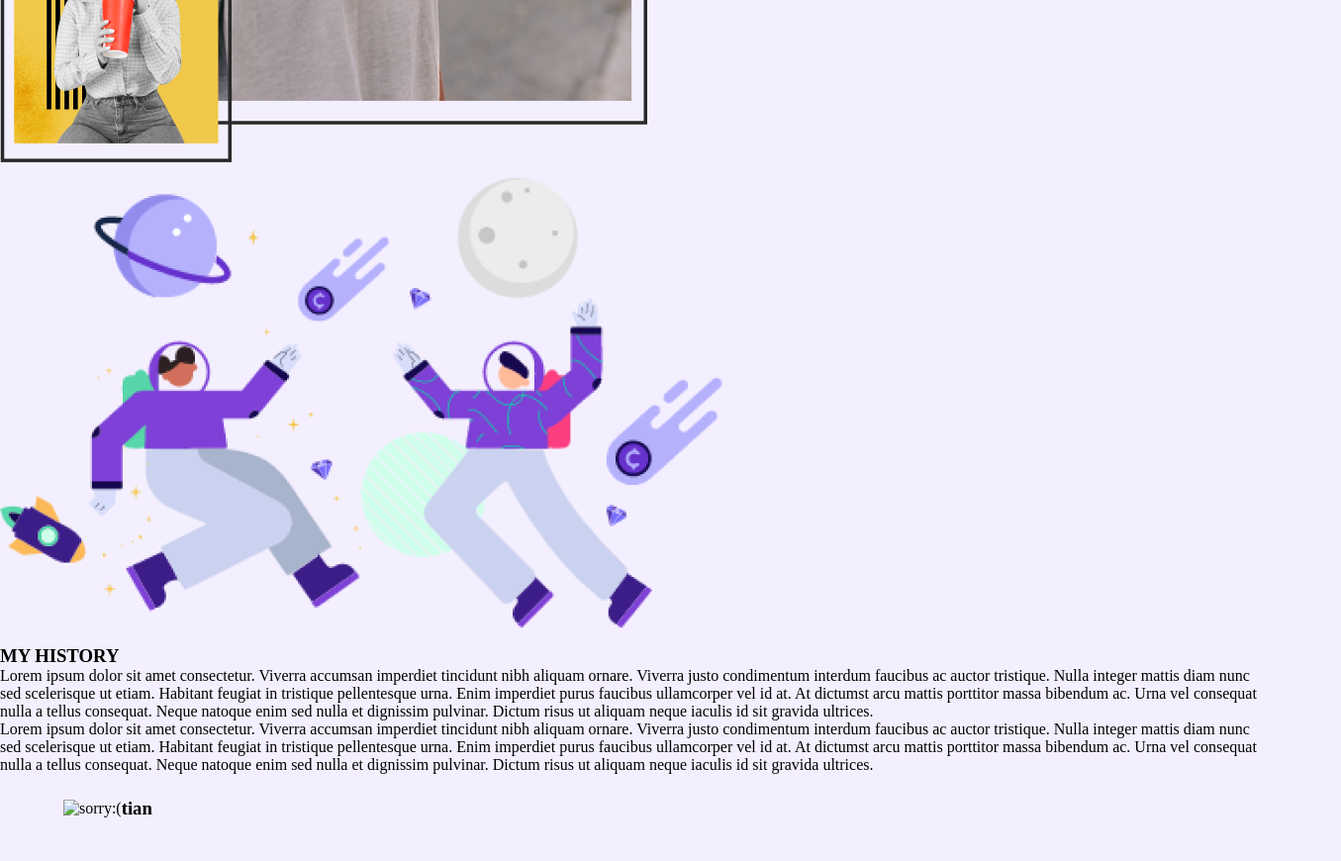
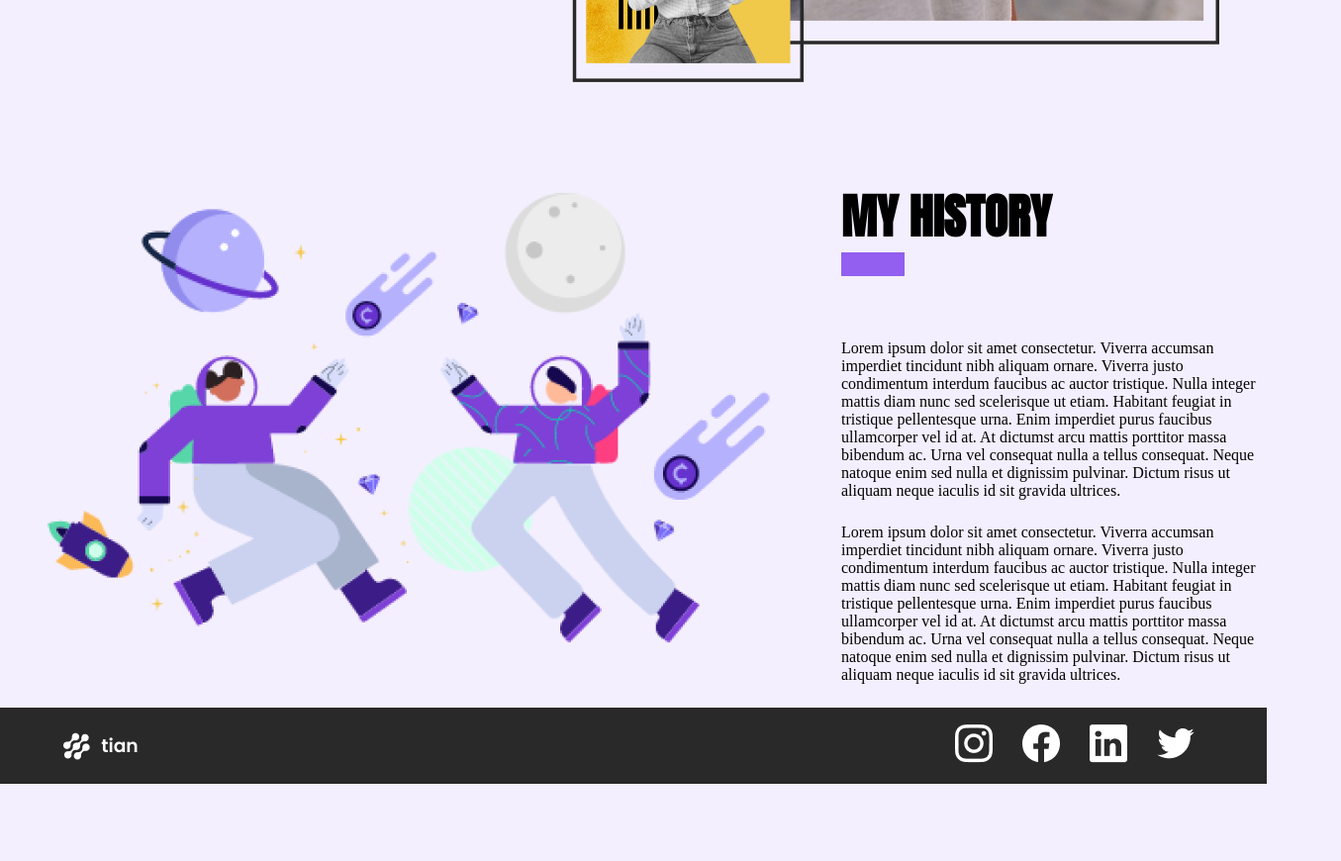
Before and after one commit to Vladimir0000000/dz-10, a website: page project/index.html in a window 1280 px wide. Shown: the part 1560-2430 px from the top of the page at 99% size, 1355 px wide, since content can reach past the window. After the commit the page ends 2352 px from the top, so only its background shows below. Drawn offline with Linux system fonts and the light colour scheme.

Commit message:
full bilding project

```diff
--- a/project/index.html
+++ b/project/index.html
@@ -11,7 +11,7 @@
 
     <body>
         <header class="header">
-            <div class="logo-weapper">
+            <div class="logo-wrapper">
                 <img class="logo" src="./public/icons/Group 1.png" alt="sorry:(">
                 <h3 class="logo-title">tian</h3>
             </div>
@@ -47,9 +47,10 @@
             </div>
 
             <div class="andrea-mendez">
-                <div class="description-block">
+                <div class="description-block-1">
                     <div class="description-title__wrapper">
                         <h3 class="description-title">ANDREA MENDEZ</h3>
+
                         <div class="purple-block"></div>
                     </div>
 
@@ -69,9 +70,10 @@
                     <img class="spase-img" src="./public/images/Moneyverse Crypto Galaxy 2.png" alt="Sorry:(">
                 </div>
 
-                <div class="description-block">
+                <div class="description-block-2">
                     <div class="description-title__wrapper">
                         <h3 class="description-title">MY HISTORY</h3>
+
                         <div class="purple-block"></div>
                     </div>
 
@@ -84,26 +86,27 @@
         </main>
 
         <footer class="footer">
-            <div class="logo-weapper">
-                <img class="logo" src="#" alt="sorry:(">
+            <div class="logo-wrapper">
+                <img class="logo" src="./public/icons/Group 2.png" alt="sorry:(">
+
                 <h3 class="logo-title">tian</h3>
             </div>
 
             <div class="footer__nav-wrapper">
                 <a href="#" class="footer__nav">
-                    <img src="" alt="" class="footer__nav-item">
+                    <img src="./public/icons/instagram.png" alt="Sorry:(" class="footer__nav-item">
                 </a>
 
                 <a href="#" class="footer__nav">
-                    <img src="" alt="" class="footer__nav-item">
+                    <img src="./public/icons/facebook.png" alt="Sorry:(" class="footer__nav-item">
                 </a>
 
                 <a href="#" class="footer__nav">
-                    <img src="" alt="" class="footer__nav-item">
+                    <img src="./public/icons/linkedin.png" alt="Sorry:(" class="footer__nav-item">
                 </a>
 
                 <a href="#" class="footer__nav">
-                    <img src="" alt="" class="footer__nav-item">
+                    <img src="./public/icons/twitter.png" alt="Sorry:(" class="footer__nav-item">
                 </a>
             </div>
         </footer>
--- a/project/styles/style.css
+++ b/project/styles/style.css
@@ -26,15 +26,27 @@ body{
     border-bottom: 2px solid var(--secondary-color);
 }
 
-.logo-weapper{
+.logo-wrapper{
     display: flex;
     align-items: center;
     margin: var(--margin-m);
     margin-left: var(--margin-xl);
 }
 
+.logo-title {
+    font-family: var( --font-family-secondary);
+    margin-left: var(--margin-s);
+}
+
 .nav-item {
     padding: var(--padding-m);
+    font-family: var(--font-family-secondary);
+}
+
+.nav-item:hover{
+    color: var(--color);
+    border-color: currentColor;
+    background-color: var(--secondary-color);
 }
 
 .button-wrapper {
@@ -46,12 +58,27 @@ body{
     color: var(--secondary-color);
     background-color: var(--color);
     padding: var(--padding-s);
+    font-family: var(--font-family-secondary);
+    cursor: pointer;
+}
+
+.button:hover{
+  color: var(--color);
+  border-color: currentColor;
+  background-color: var(--secondary-color);
+}
+
+.button:active {
+    transform: translateY(1px);
+    filter: saturate(150%);
 }
 
 .product-designer{
     display: flex;
     justify-content: space-between;
     height: 90vh;
+    border-bottom: 2px solid #292929;
+    padding-bottom: 42.2rem;
 }
 
 .img-wrapper_left{
@@ -61,7 +88,7 @@ body{
 .img-left {
     position: absolute;
     width: 22rem;
-    margin-top: var(--margin-m);
+    margin-top: 26px;
 }
 
 .background-left{
@@ -79,6 +106,7 @@ body{
     margin-left: 23.5rem;
     font-size: 5rem;
     color: #925FF0;
+    font-family: var(--font-family-primary);
 }
 
 
@@ -101,5 +129,69 @@ body{
 .img-right{
     position: absolute;
     width: 22rem;
+    margin-top: 18px;
+}
+
+.andrea-mendez{
+    display: flex;
+    align-items: center;
+    justify-content: space-between;
+}
+
+.description-block-1{
+    width: 34rem;
+    margin-left: var(--margin-xl);
+}
+
+.description-title{
+    font-size: var(--font-size-l);
+    font-family: var(--font-family-primary);
+}
+
+.purple-block {
+    width: 4rem;
+    height: 1.5rem;
+    background-color: #925FF0;
+}
+
+.discription-wrapper {
+    margin-top: var(--margin-xl);
+}
+
+.description {
     margin-top: var(--margin-m);
 }
+
+.andrea-img__wrapper {
+    margin: var(--margin-l);
+}
+
+.history {
+    display: flex;
+}
+
+.space-img__wrapper{
+    margin: var(--margin-l);
+}
+
+.description-block-2{
+    width: 34rem;
+    margin-top: var(--margin-l);
+    margin-left: var(--margin-m);
+}
+
+.footer {
+    background-color: var(--secondary-bg);
+    color: #FFFFFF;
+    display: flex;
+    align-items: center;
+    justify-content: space-between;
+}
+
+.footer__nav-wrapper {
+    margin-right:var(--margin-l);
+}
+
+.footer__nav {
+    margin-right: var(--margin-m);
+}
--- a/project/styles/variables.css
+++ b/project/styles/variables.css
@@ -1,3 +1,13 @@
+
+@font-face {
+    font-family: 'Poppins' ;
+    src: url(../public/fonts/Poppins-SemiBold.ttf);
+}
+@font-face {
+    font-family: 'anton';
+    src: url(../public/fonts/Anton/Anton-Regular.ttf);
+}
+
 :root {
     --primary-color :#292929 ;
     --secondary-color:#925FF0;
@@ -6,8 +16,13 @@
     --primary-bg : #F4EFFE;
     --secondary-bg : #292929;
 
-    --font-family-size : ;
-    --font-size-size : ;
+    --font-family-primary : 'anton';
+    --font-family-secondary: 'Poppins';
+
+    --font-size-xl :4rem ;
+    --font-size-l :3rem ;
+    --font-size-m :1.5rem ;
+    --font-size-s :0.6em ;
 
     --margin-xl :4rem ;
     --margin-l :3rem ;
@@ -18,5 +33,4 @@
     --padding-l :2rem ;
     --padding-m :1rem ;
     --padding-s :0.6em ;
-
 }
```
Also changed, not shown: project/public/fonts/Anton/Anton-Regular.ttf (added), project/public/fonts/Poppins-SemiBold.ttf (added), project/public/icons/facebook.png (added), project/public/icons/instagram.png (added), project/public/icons/linkedin.png (added), project/public/icons/twitter.png (added).
